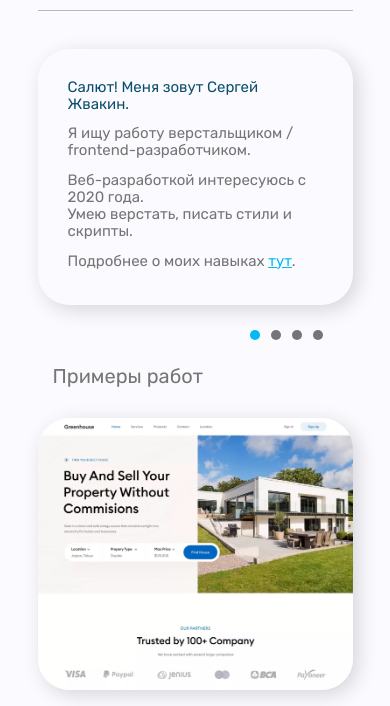
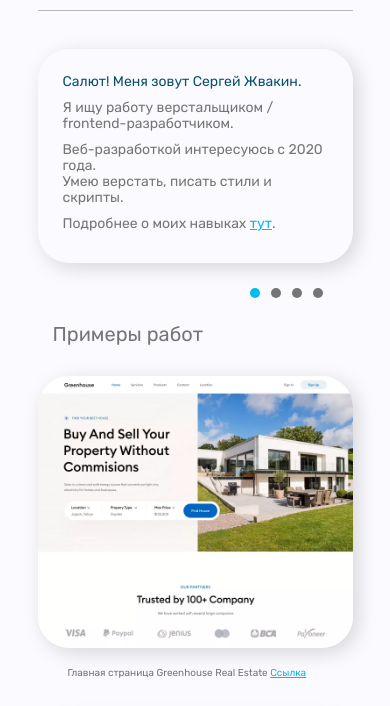
Before and after one commit to scrip-scratch/resume, a website: page index.html in a window 390 px wide. Shown: the part 69-775 px from the top of the page. Drawn offline with Linux system fonts and the light colour scheme.

Commit message:
change font size

```diff
--- a/scss/media/media.scss
+++ b/scss/media/media.scss
@@ -197,3 +197,17 @@
         }
     }
 }
+
+@media (max-width: 420px) {
+    .hello {
+        .hello_cards {
+            .cards_slider {
+                .card {
+                    padding: 2.5rem;
+                    font-size: 1.4rem;
+                    gap: 1rem;
+                }
+            }
+        }
+    }
+}
```
Also changed, not shown: css/style.css.
